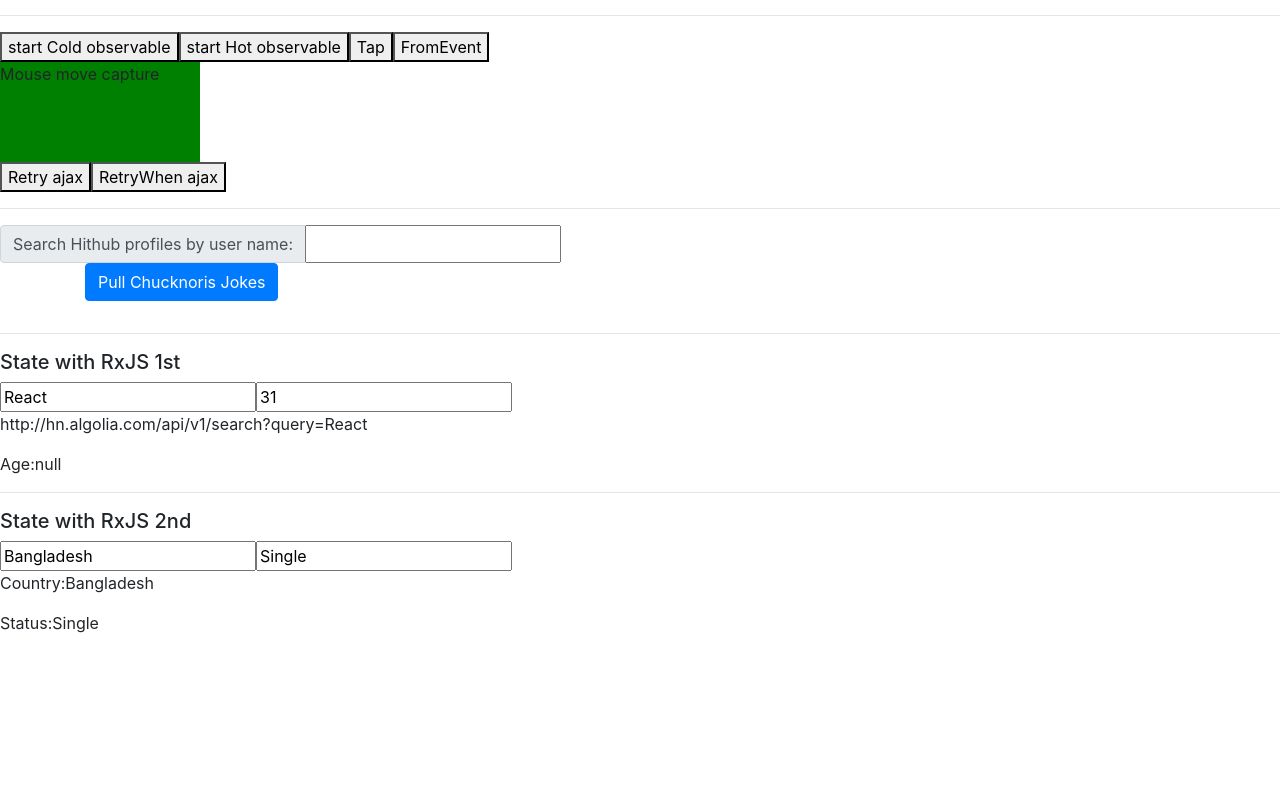
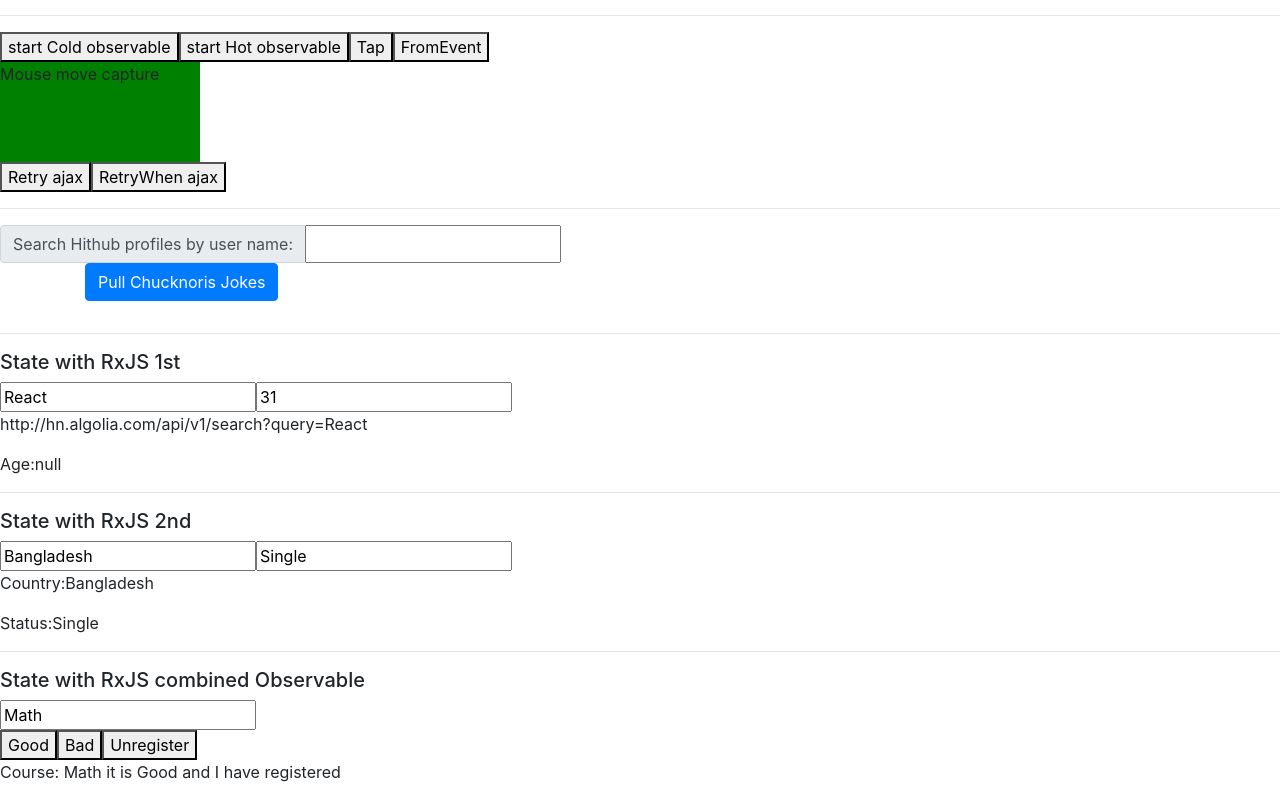
Before and after one commit to AmanAzim/RxJs, a React (Create React App) app: page / in a window 1280 px wide. Shown: the part 812-1612 px from the top of the page. Before the commit the page ends 1463 px from the top, so only its background shows below. Built offline with nearby package versions, Linux system fonts and the light colour scheme.

Commit message:
"Combine multiple Observables to manage state"

```diff
--- a/src/App.js
+++ b/src/App.js
@@ -6,6 +6,7 @@ import ObservableUdemy from './components/observableUdemy'
 import SearchGitHub from './components/gitHubSearch/searchGithub'
 import AppRxjs1 from './components/rxjsManageState/appRxjs1'
 import AppRxjs2 from './components/rxjsManageState/appRxjs2'
+import AppRxjs3 from './components/rxjsManageState/appRxjs3'
 
 import {ajax} from 'rxjs/ajax'
 import {from, fromEvent, Observable} from 'rxjs';//It converts static deta into Observables
@@ -91,6 +92,8 @@ class App extends Component {
            <AppRxjs1/>
            <hr/>
            <AppRxjs2/>
+           <hr/>
+           <AppRxjs3/>
         </div>
     );
   }
--- /dev/null
+++ b/src/components/rxjsManageState/appRxjs3.js
@@ -0,0 +1,40 @@
+import React from 'react';
+import withcombinedObservableStream3 from './withcombinedObservableStream3';
+import {BehaviorSubject, combineLatest} from 'rxjs'
+
+const btnValues={
+        good:'Good',
+        bad:'Bad'
+    };
+
+const AppRxjs3 = ({course, status, registration, onChangeSubject, onClickStatus, onRegistration}) => {
+
+    return (
+        <div>
+            <h5>State with RxJS combined Observable</h5>
+            <input type="text" value={course} onChange={(e)=>onChangeSubject(e.target.value)} />
+            <div>
+                {Object.values(btnValues).map((value, index)=>(
+                    <button key={index} onClick={()=>onClickStatus(value)}>{value}</button>
+                ))}
+                <button onClick={()=>onRegistration(!registration)}>{registration? 'Unregister':'Register'}</button>
+            </div>
+             <p>{`Course: ${course} it is ${status} and I have ${registration? 'registered':'unregistered'}`}</p>
+        </div>
+    );
+};
+
+const course$=new BehaviorSubject('Math');//we are setting the initial values as Objects as we will combine the resilts of the observables later inside the callback of "combineLatest()" anyway
+const status$=new BehaviorSubject(btnValues.good);
+const registration$=new BehaviorSubject(true);
+
+
+export default withcombinedObservableStream3(     //combineLatest combines the latest values from multiple observables
+   combineLatest(course$, status$, registration$, (course, status, registration)=>({course:course, status:status, registration:registration})), //Here we are actually giving the names of the values for each observable emittions means initializing the property names
+    {
+    onChangeSubject:(value)=>course$.next(value),
+    onClickStatus:(value)=>status$.next(value),
+    onRegistration:(value)=>registration$.next(value)
+})(AppRxjs3);
+
+//combineLatest(course$, status$, registration$, (course, status, registration)=>({course, status, registration})),
--- a/src/components/rxjsManageState/withObservableStream2.js
+++ b/src/components/rxjsManageState/withObservableStream2.js
@@ -10,8 +10,8 @@ const withObservableStream2=(observable, triggers, initialState)=>(WrappedCompon
             }
         }
         componentDidMount(){
-            this.subscription=observable.subscribe((newStatreValue)=>{ //new values will come from the wrappedComponents input field as we are using the function onChangeQuery:()=>observable.next() to collect the onChange input events. the onChhangeQuery() is passed as a property of Object called "triggers"
-                this.setState({...newStatreValue})
+            this.subscription=observable.subscribe((newStateValue)=>{ //new values will come from the wrappedComponents input field as we are using the function onChangeQuery:()=>observable.next() to collect the onChange input events. the onChhangeQuery() is passed as a property of Object called "triggers"
+                this.setState({...newStateValue})
             });
         }
         componentWillUnmount(){
--- /dev/null
+++ b/src/components/rxjsManageState/withcombinedObservableStream3.js
@@ -0,0 +1,24 @@
+import React,{Component} from 'react';
+
+
+const withcombinedObservableStream3=(combinedObservables, triggers)=>(WrappedComponent)=>{
+    return class extends Component {
+
+        componentDidMount(){
+            this.subscription=combinedObservables.subscribe((newStateValues)=>{ //new values will come from the wrappedComponents input field as we are using the function onChangeQuery:()=>observable.next() to collect the onChange input events. the onChhangeQuery() is passed as a property of Object called "triggers"
+                this.setState({...newStateValues})
+            });
+        }
+        componentWillUnmount(){
+            this.subscription.unsubscribe();
+        }
+
+        render(){
+            return (
+                <WrappedComponent {...this.props} {...this.state} {...triggers}/>
+            )
+        }
+    }
+};
+
+export default withcombinedObservableStream3;
```
